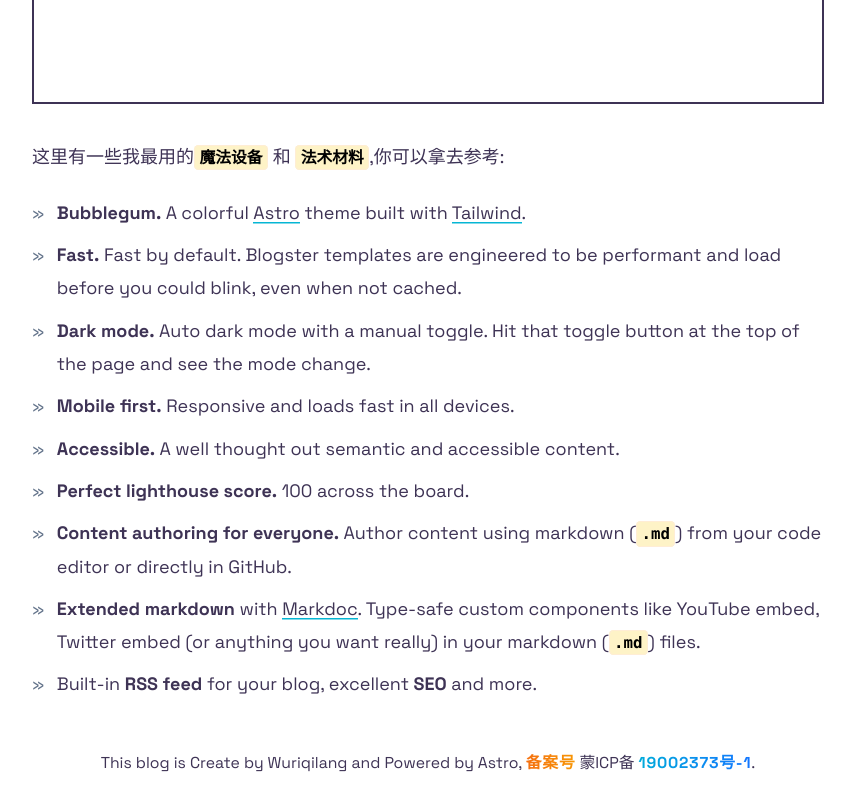
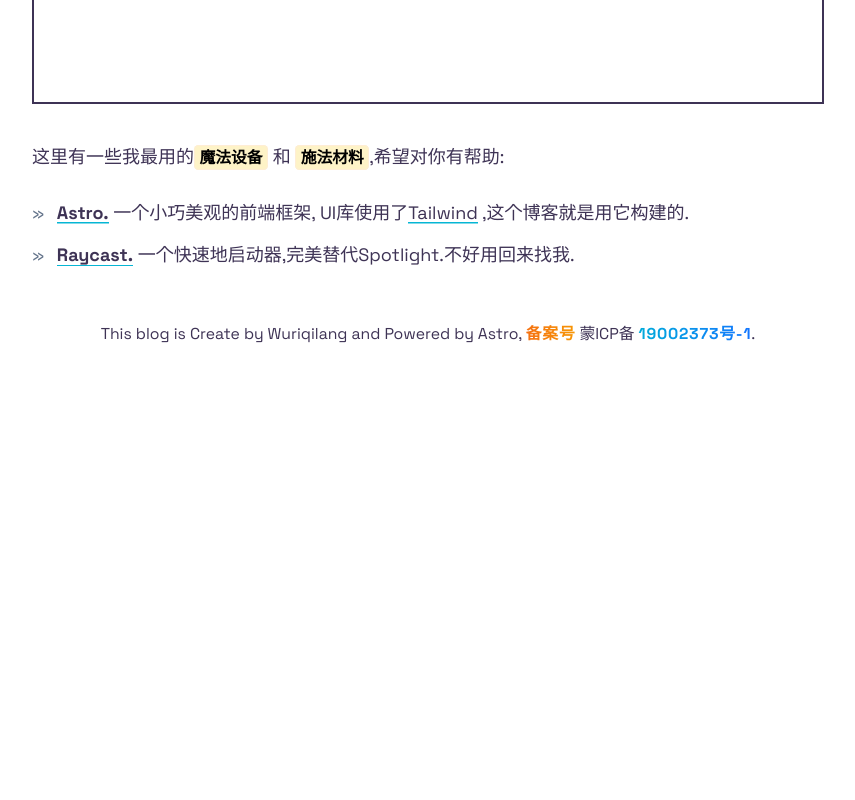
Before and after one commit to Wuriqilang/Wuriqilang, an Astro site: page / in a window 1280 px wide. Shown: the part 683-1483 px from the top of the page, without its empty margins (212-1067 px from the left). After the commit the page ends 1053 px from the top, so only its background shows below. Built offline with nearby package versions, Linux system fonts and the light colour scheme; Astro itself is replaced by a stand-in of ours; a script that the page names is missing.

Commit message:
fix: 优化首页

```diff
--- a/src/components/AboutTheTheme.astro
+++ b/src/components/AboutTheTheme.astro
@@ -2,40 +2,15 @@
 ---
 
 <div>
-  <p>这里有一些我最用的<code>魔法设备</code> 和 <code>法术材料</code>,你可以拿去参考:</p>
+  <p>这里有一些我最用的<code>魔法设备</code> 和 <code>施法材料</code>,希望对你有帮助:</p>
   <ul class="mt-5">
     <li>
-      <strong>Bubblegum.</strong>
-      A colorful <a href="https://astro.build" target="_blank">Astro</a> theme built with <a href="https://tailwindcss.com">Tailwind</a>.
+      <strong><a href="https://astro.build" target="_blank">Astro.</a></strong>
+      一个小巧美观的前端框架, UI库使用了<a href="https://tailwindcss.com">Tailwind</a> ,这个博客就是用它构建的.
     </li>
     <li>
-      <strong>Fast.</strong>
-      Fast by default. Blogster templates are engineered to be performant and load before you could blink, even when not cached.
-    </li>
-    <li>
-      <strong>Dark mode.</strong> Auto dark mode with a manual toggle. Hit that toggle button at the top of the page and see the mode change.
-    </li>
-    <li>
-      <strong>Mobile first.</strong> Responsive and loads fast in all devices.
-    </li>
-    <li>
-      <strong>Accessible.</strong> A well thought out semantic and accessible content.
-    </li>
-    <li>
-      <strong>Perfect lighthouse score.</strong> 100 across the board.
-    </li>
-    <li>
-      <strong>Content authoring for everyone.</strong> Author content using markdown (<code>.md</code>) from your code editor or directly in GitHub.
-    </li>
-    <li>
-      <span>
-        <strong>Extended markdown</strong> with
-        <a href="https://markdoc.dev">Markdoc</a>.
-      </span>
-      <span> Type-safe custom components like YouTube embed, Twitter embed (or anything you want really) in your markdown (<code>.md</code>) files.</span>
-    </li>
-    <li>
-      Built-in <strong>RSS feed</strong> for your blog, excellent<strong> SEO</strong> and more.
+      <strong><a href="https://astro.build" target="_blank">Raycast.</a></strong>
+      一个快速地启动器,完美替代Spotlight.不好用回来找我.
     </li>
   </ul>
 </div>
--- a/src/components/Intro.astro
+++ b/src/components/Intro.astro
@@ -1,10 +1,13 @@
 ---
+function toBlog() {
+  console.log("123");
+}
 ---
 
 <section class="mb-8">
   <div class="mb-6">
     <h1 class="font-bold text-text-heading text-center text-4xl md:text-5xl pt-4 pb-2 overflow-hidden">
-      <span class="bg-gradient-to-bl bg-no-repeat bg-bottom bg-[length:90%_40%] from-primary-blue to-primary-blue dark:from-primary-blue dark:to-primary-blue"> Wuriqilang's MageTower</span>
+      <span id="title" class="bg-gradient-to-bl bg-no-repeat bg-bottom bg-[length:90%_40%] from-primary-blue to-primary-blue dark:from-primary-blue dark:to-primary-blue hover:cursor-pointer transition ease-in-out delay-150 hover:bg-indigo-500 duration-300"> Wuriqilang's MageTower</span>
     </h1>
   </div>
   <div>
@@ -14,3 +17,10 @@
     <script async defer src="https://cpwebassets.codepen.io/assets/embed/ei.js"></script>
   </div>
 </section>
+
+<script>
+  // @ts-nocheck
+  document.querySelector("#title").addEventListener("click", () => {
+    window.location.href = "/blog";
+  });
+</script>
```
